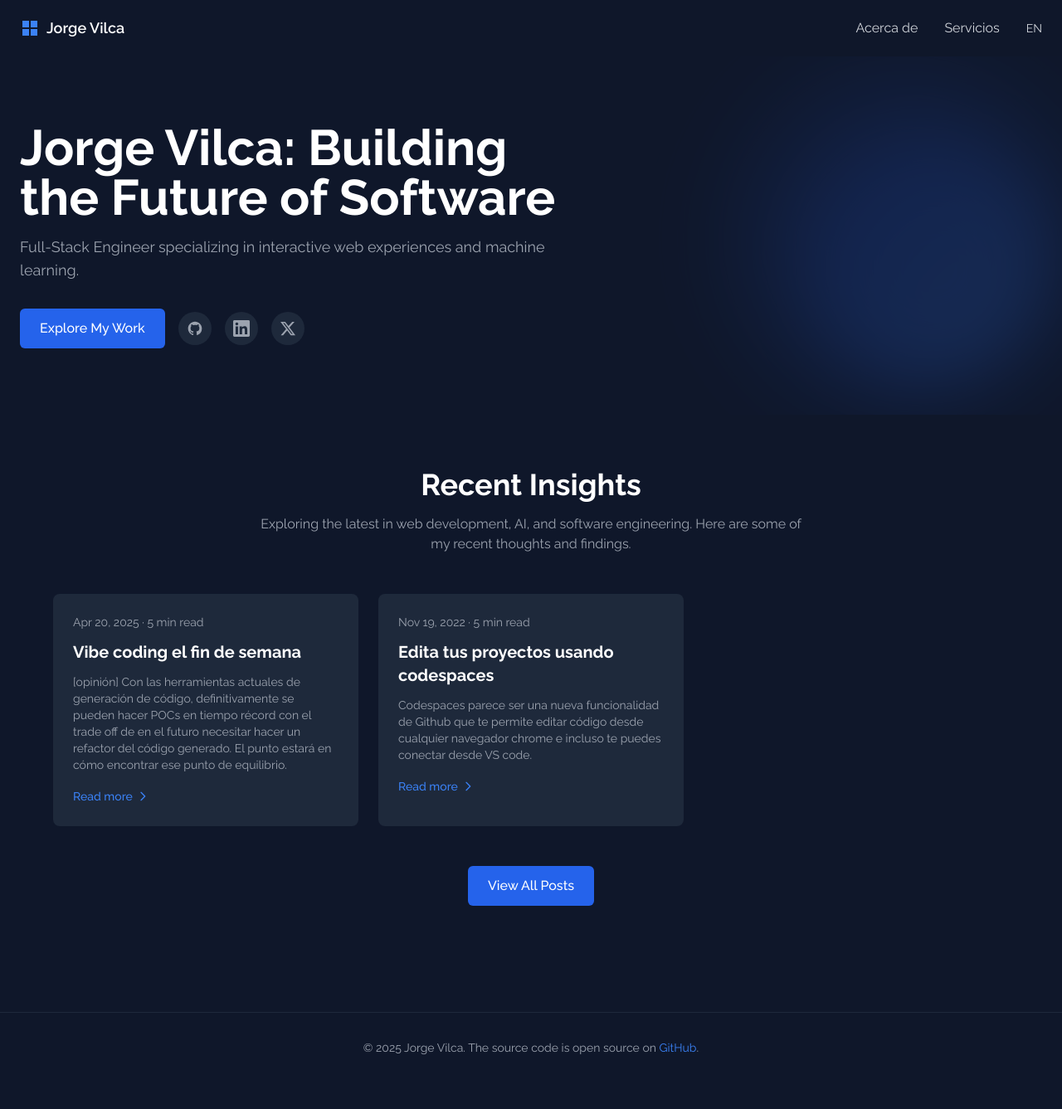
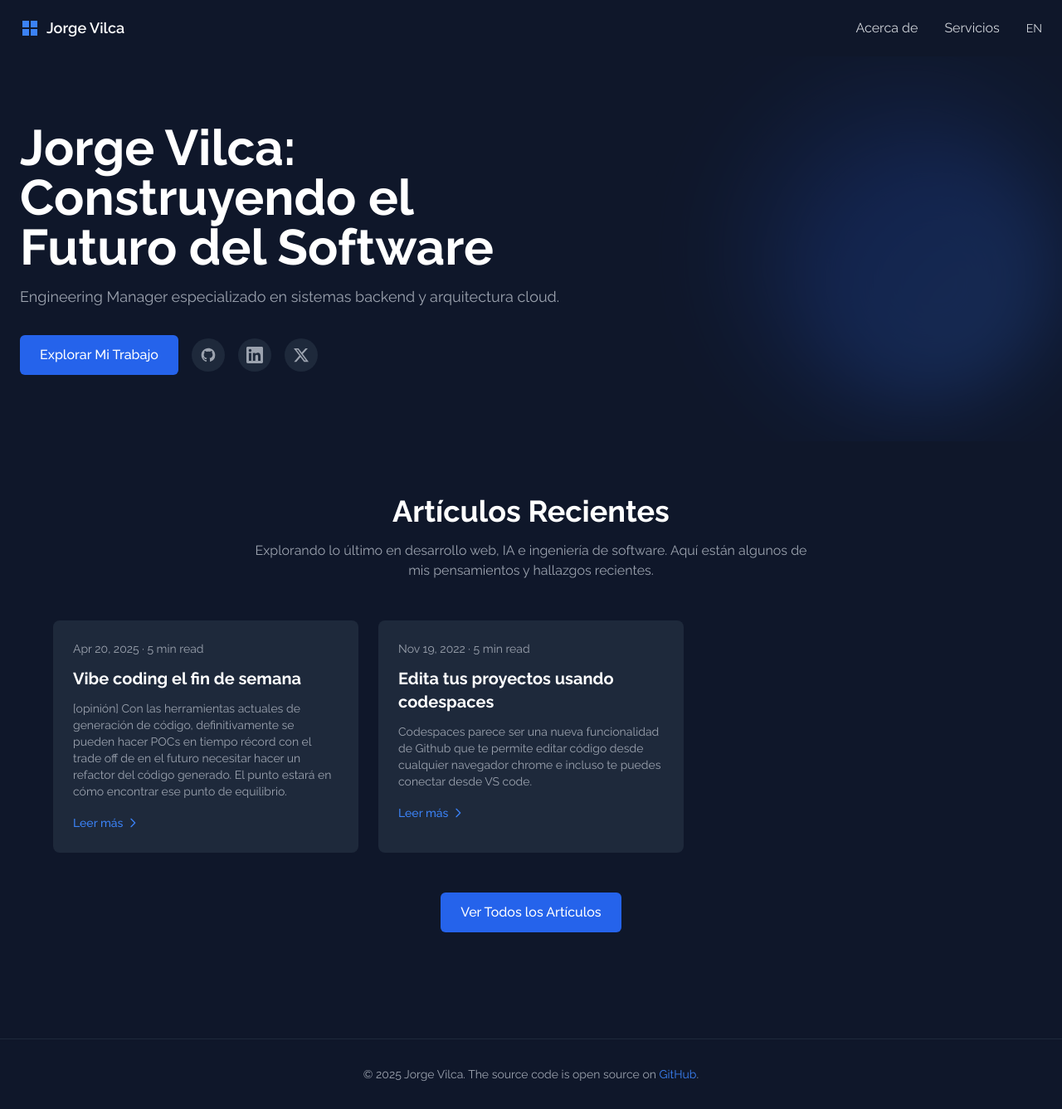
Before and after one commit to jaxkodex/jaxkodex.github.io, a Jekyll site: the page built from es.md, in a window 1280 px wide. Shown: the whole page at 83% size. Built offline with Jekyll 4.4.1, drawn with Linux system fonts in a browser that asks for light colours; before the commit the page ends 1305 px from its top, so only the background shows below that.

Commit message:
Improve SEO with bilingual H1 tags and content
- Made home page H1 tag dynamic based on page language
- English homepage: "Jorge Vilca: Building the Future of Software"
- Spanish homepage: "Jorge Vilca: Construyendo el Futuro del Software"
- Updated hero subtitle to be language-specific
- Made "Recent Insights" section title and description bilingual
- Updated CTA buttons with appropriate translations

This change addresses Bing Webmaster Tools warning about missing
or non-optimized H1 tags by ensuring each page has a unique,
language-appropriate H1 tag that reflects the page content.

All pages now have proper H1 tags:
- Homepage (EN/ES): Dynamic bilingual H1
- Blog posts: Use page title as H1
- About/Services pages: Already have dedicated H1 tags

```diff
--- a/_layouts/home.html
+++ b/_layouts/home.html
@@ -9,14 +9,26 @@ layout: default
   <div class="flex items-center justify-between">
     <div class="max-w-2xl z-10">
       <h1 class="text-5xl md:text-6xl font-bold text-white mb-4 leading-tight">
+        {% if page.lang == "es" %}
+        Jorge Vilca: Construyendo el Futuro del Software
+        {% else %}
         Jorge Vilca: Building the Future of Software
+        {% endif %}
       </h1>
       <p class="text-lg text-gray-400 mb-8">
-        Full-Stack Engineer specializing in interactive web experiences and machine learning.
+        {% if page.lang == "es" %}
+        Engineering Manager especializado en sistemas backend y arquitectura cloud.
+        {% else %}
+        Engineering Manager specializing in backend systems and cloud architecture.
+        {% endif %}
       </p>
       <div class="flex items-center space-x-4">
-        <a href="#projects" class="bg-blue-600 hover:bg-blue-700 text-white px-6 py-3 rounded-md font-medium transition-colors">
+        <a href="#blog" class="bg-blue-600 hover:bg-blue-700 text-white px-6 py-3 rounded-md font-medium transition-colors">
+          {% if page.lang == "es" %}
+          Explorar Mi Trabajo
+          {% else %}
           Explore My Work
+          {% endif %}
         </a>
         <a href="https://github.com/jaxkodex" target="_blank" class="w-10 h-10 bg-slate-800 hover:bg-slate-700 rounded-full flex items-center justify-center transition-colors">
           <svg class="w-5 h-5 text-gray-400" fill="currentColor" viewBox="0 0 24 24">
@@ -46,9 +58,19 @@ layout: default
 <!-- Recent Insights Section -->
 <section id="blog" class="container mx-auto px-6 py-16">
   <div class="text-center mb-12">
-    <h2 class="text-4xl font-bold text-white mb-4">Recent Insights</h2>
+    <h2 class="text-4xl font-bold text-white mb-4">
+      {% if page.lang == "es" %}
+      Artículos Recientes
+      {% else %}
+      Recent Insights
+      {% endif %}
+    </h2>
     <p class="text-gray-400 max-w-2xl mx-auto">
+      {% if page.lang == "es" %}
+      Explorando lo último en desarrollo web, IA e ingeniería de software. Aquí están algunos de mis pensamientos y hallazgos recientes.
+      {% else %}
       Exploring the latest in web development, AI, and software engineering. Here are some of my recent thoughts and findings.
+      {% endif %}
     </p>
   </div>
 
@@ -63,7 +85,11 @@ layout: default
         {{ post.summary }}
       </p>
       <a href="{{post.url}}" class="text-blue-500 hover:text-blue-400 text-sm font-medium inline-flex items-center">
+        {% if page.lang == "es" %}
+        Leer más
+        {% else %}
         Read more
+        {% endif %}
         <svg class="w-4 h-4 ml-1" fill="none" stroke="currentColor" viewBox="0 0 24 24">
           <path stroke-linecap="round" stroke-linejoin="round" stroke-width="2" d="M9 5l7 7-7 7"/>
         </svg>
@@ -74,7 +100,11 @@ layout: default
 
   <div class="text-center mt-12">
     <a href="#all-posts" class="bg-blue-600 hover:bg-blue-700 text-white px-6 py-3 rounded-md font-medium inline-block transition-colors">
+      {% if page.lang == "es" %}
+      Ver Todos los Artículos
+      {% else %}
       View All Posts
+      {% endif %}
     </a>
   </div>
 </section>
```
